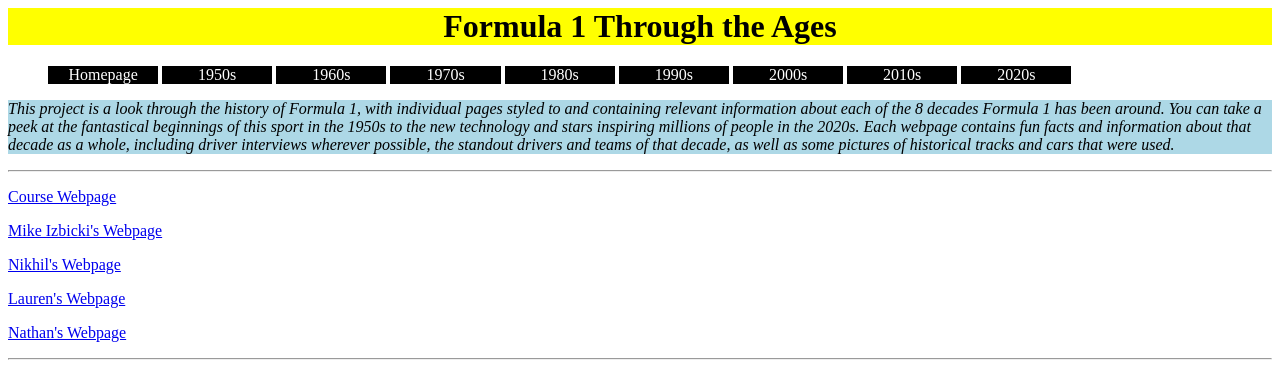
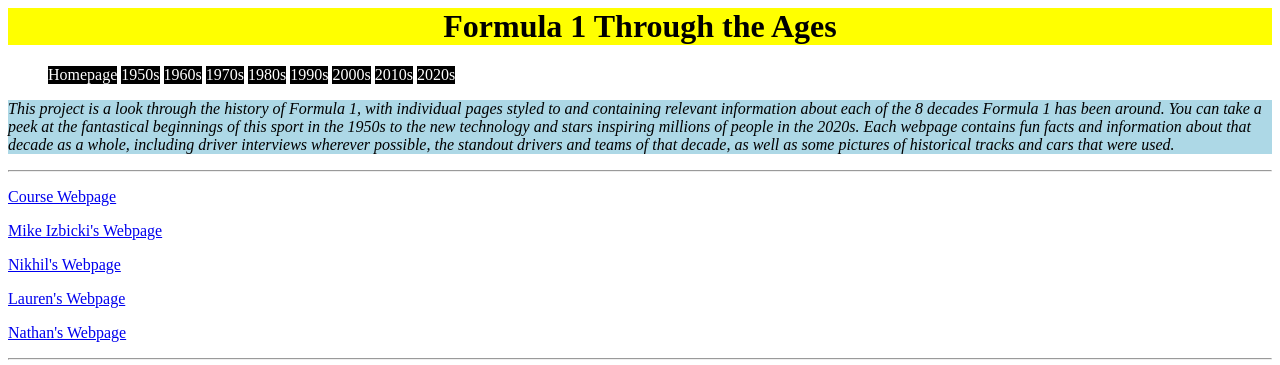
Before and after one commit to KaranGoel1/KaranGoel1.github.io, a plain HTML site: page index.html in a window 1280 px wide. Shown: the top 365 px of the page. Drawn offline with Linux system fonts and the light colour scheme.

Commit message:
Update style.css

```diff
--- a/style.css
+++ b/style.css
@@ -3,7 +3,6 @@
     color: white;
     list-style-type: none;
     display: inline-block;
-    width: 9%;
     align-content: center;
     text-align: center;
     font-size: medium;
```
